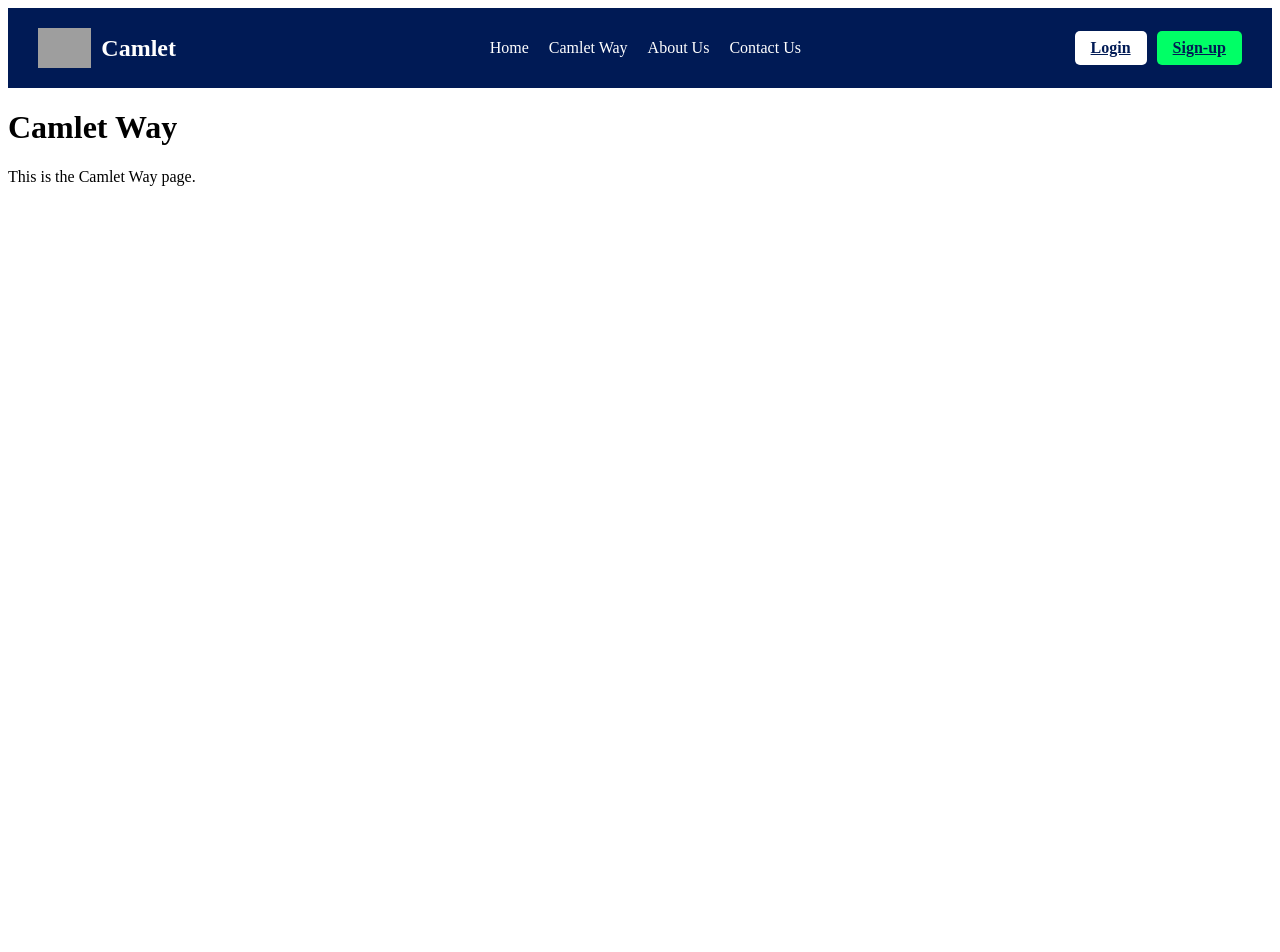
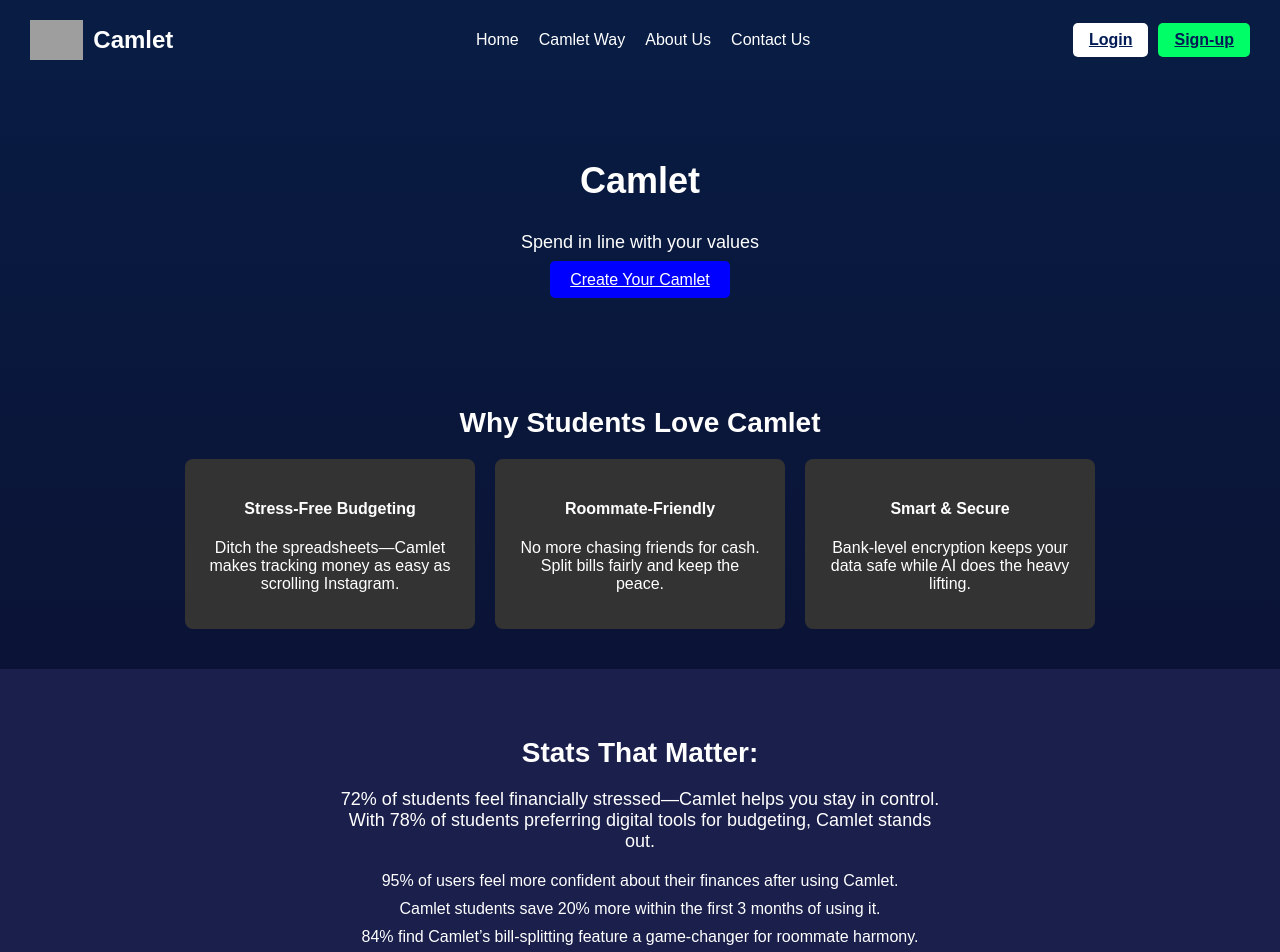
Before and after one commit to Dhayanithi-545/Camlet_Promptrepo, a React (Vite) app: page /camlet-way in a window 1280 px wide. Shown: the top 952 px of the page. Before the commit the page ends 800 px from the top, so only its background shows below. Built offline with nearby package versions, Linux system fonts and the light colour scheme; grey boxes are pictures that could not be loaded.

Commit message:
updated camletway

```diff
--- a/src/pages/CamletWay.jsx
+++ b/src/pages/CamletWay.jsx
@@ -1,12 +1,50 @@
-import React from "react";
+// import React from 'react';
+import "../styles/Camlet.css"; // Assuming you have a CSS file for styling
 
-const CamletWay = () => {
+
+export default function CamletLandingPage() {
   return (
-    <div className="camlet-way">
-      <h1>Camlet Way</h1>
-      <p>This is the Camlet Way page.</p>
+    <div className="container">
+      {/* Hero Section */}
+      <section className="hero">
+        <h2>Camlet</h2>
+        <p>Spend in line with your values</p>
+        {/* <button className="cta-button">Create Your Camlet</button> */}
+        <a href="/signup" className="cta-button">Create Your Camlet</a>
+
+      </section>
+
+      {/* Why Students Love Camlet */}
+      <section className="features">
+        <h3>Why Students Love Camlet</h3>
+        <div className="feature-grid">
+          <div className="feature-card">
+            <h4>Stress-Free Budgeting</h4>
+            <p>Ditch the spreadsheets—Camlet makes tracking money as easy as scrolling Instagram.</p>
+          </div>
+          <div className="feature-card">
+            <h4>Roommate-Friendly</h4>
+            <p>No more chasing friends for cash. Split bills fairly and keep the peace.</p>
+          </div>
+          <div className="feature-card">
+            <h4>Smart & Secure</h4>
+            <p>Bank-level encryption keeps your data safe while AI does the heavy lifting.</p>
+          </div>
+        </div>
+      </section>
+
+      {/* Stats Section */}
+      <section className="stats">
+        <h3>Stats That Matter:</h3>
+        <p>
+          72% of students feel financially stressed—Camlet helps you stay in control. With 78% of students preferring digital tools for budgeting, Camlet stands out.
+        </p>
+        <ul>
+          <li>95% of users feel more confident about their finances after using Camlet.</li>
+          <li>Camlet students save 20% more within the first 3 months of using it.</li>
+          <li>84% find Camlet’s bill-splitting feature a game-changer for roommate harmony.</li>
+        </ul>
+      </section>
     </div>
   );
-};
-
-export default CamletWay;
+}
```
